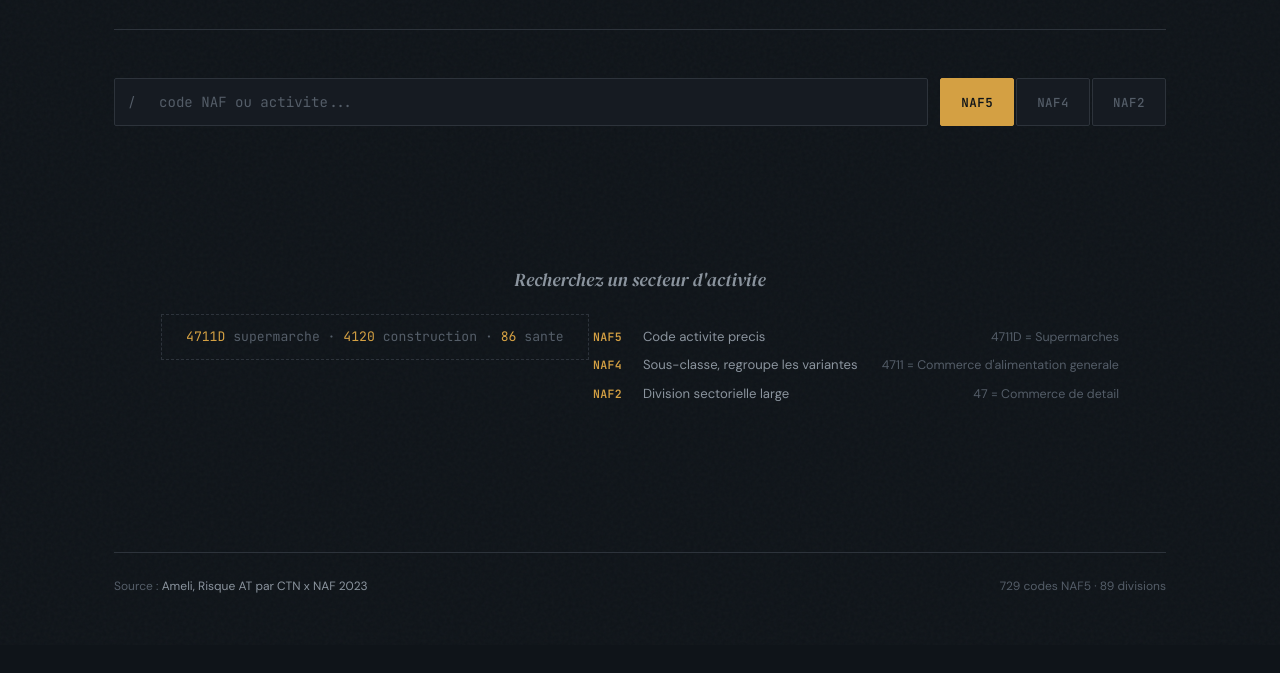
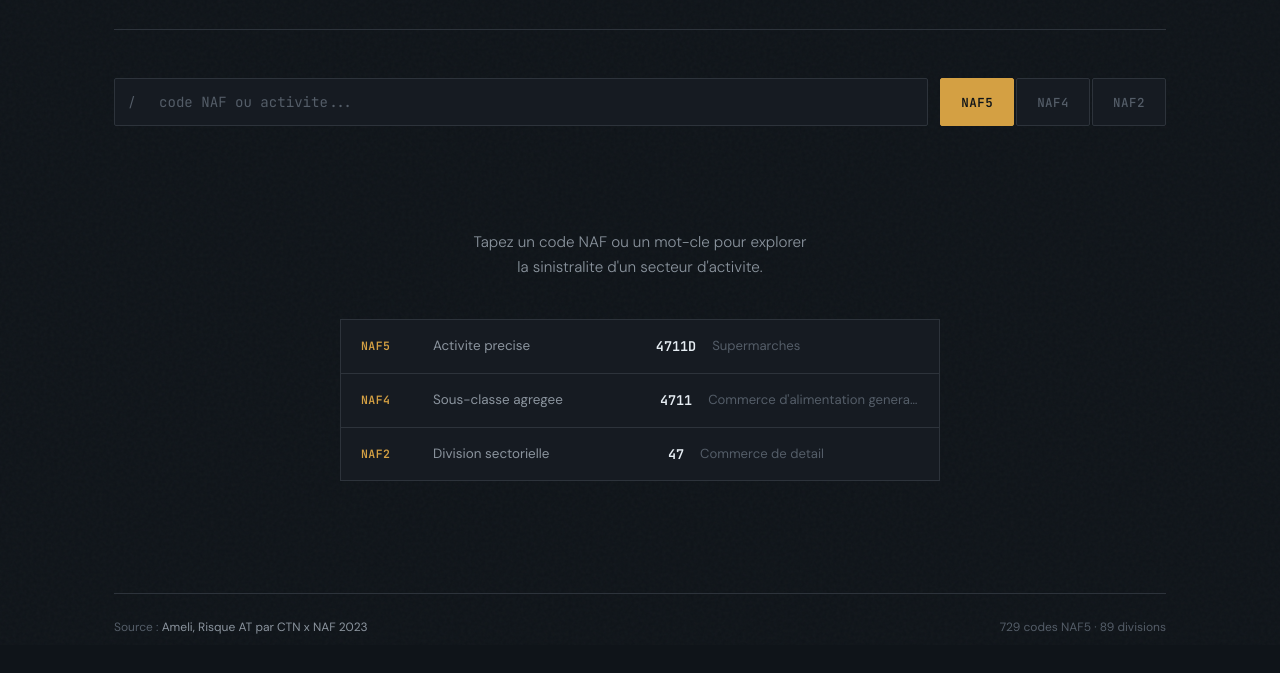
Before and after one commit to ayming-france/tableau-at-naf, a plain HTML site: page index.html in a window 1280 px wide. Shown: the part 155-828 px from the top of the page. Drawn offline with nearby package versions, Linux system fonts and the light colour scheme.

Commit message:
Redesign empty state: structured NAF table with clickable examples

```diff
--- a/index.html
+++ b/index.html
@@ -321,54 +321,63 @@
 
   /* ===== EMPTY STATE ===== */
   .empty-state {
+    padding: 64px 0;
+  }
+  .empty-inner {
+    max-width: 600px;
+    margin: 0 auto;
+  }
+  .empty-lead {
+    font-family: var(--sans);
+    font-size: 0.95rem;
+    font-weight: 300;
+    color: var(--text-secondary);
+    line-height: 1.6;
     text-align: center;
-    padding: 100px 20px;
-    color: var(--text-dim);
+    margin-bottom: 40px;
   }
-  .empty-state .prompt-hint {
-    font-family: var(--mono);
-    font-size: 0.82rem;
-    color: var(--text-dim);
-    border: 1px dashed var(--border);
-    display: inline-block;
-    padding: 12px 24px;
-    margin-top: 12px;
+  .naf-table {
+    display: flex;
+    flex-direction: column;
+    border: 1px solid var(--border);
+    background: var(--bg-elevated);
   }
-  .empty-state .prompt-hint span { color: var(--accent); }
-  .naf-explainer {
-    margin-top: 32px;
-    display: inline-flex;
-    flex-direction: column;
-    gap: 8px;
-    text-align: left;
+  .naf-row {
+    display: grid;
+    grid-template-columns: 56px 1fr auto 1fr;
+    align-items: center;
+    gap: 16px;
+    padding: 16px 20px;
+    border-bottom: 1px solid var(--border);
+    cursor: pointer;
+    transition: background 0.15s;
   }
-  .naf-level {
-    font-family: var(--sans);
-    font-size: 0.82rem;
-    color: var(--text-secondary);
-    display: flex;
-    align-items: baseline;
-    gap: 8px;
-  }
-  .naf-level strong {
+  .naf-row:last-child { border-bottom: none; }
+  .naf-row:hover { background: var(--accent-glow); }
+  .naf-badge {
     font-family: var(--mono);
     font-size: 0.72rem;
     font-weight: 600;
+    letter-spacing: 0.04em;
     color: var(--accent);
-    min-width: 42px;
-    letter-spacing: 0.03em;
   }
-  .naf-level .naf-ex {
+  .naf-desc {
+    font-size: 0.84rem;
+    color: var(--text-secondary);
+  }
+  .naf-example {
+    font-family: var(--mono);
+    font-size: 0.84rem;
+    font-weight: 600;
+    color: var(--text);
+    text-align: right;
+  }
+  .naf-label {
+    font-size: 0.82rem;
     color: var(--text-dim);
-    font-size: 0.78rem;
-    margin-left: auto;
-    padding-left: 16px;
-  }
-  .empty-state p {
-    font-family: var(--serif);
-    font-style: italic;
-    font-size: 1.15rem;
-    color: var(--text-secondary);
+    overflow: hidden;
+    text-overflow: ellipsis;
+    white-space: nowrap;
   }
 
   /* ===== FOOTER ===== */
@@ -424,12 +433,28 @@
   </div>
 
   <div class="empty-state" id="emptyState">
-    <p>Recherchez un secteur d'activite</p>
-    <div class="prompt-hint"><span>4711D</span> supermarche &middot; <span>4120</span> construction &middot; <span>86</span> sante</div>
-    <div class="naf-explainer">
-      <div class="naf-level"><strong>NAF5</strong> Code activite precis <span class="naf-ex">4711D = Supermarches</span></div>
-      <div class="naf-level"><strong>NAF4</strong> Sous-classe, regroupe les variantes <span class="naf-ex">4711 = Commerce d'alimentation generale</span></div>
-      <div class="naf-level"><strong>NAF2</strong> Division sectorielle large <span class="naf-ex">47 = Commerce de detail</span></div>
+    <div class="empty-inner">
+      <p class="empty-lead">Tapez un code NAF ou un mot-cle pour explorer<br>la sinistralite d'un secteur d'activite.</p>
+      <div class="naf-table">
+        <div class="naf-row">
+          <span class="naf-badge">NAF5</span>
+          <span class="naf-desc">Activite precise</span>
+          <span class="naf-example" data-code="4711D">4711D</span>
+          <span class="naf-label">Supermarches</span>
+        </div>
+        <div class="naf-row">
+          <span class="naf-badge">NAF4</span>
+          <span class="naf-desc">Sous-classe agregee</span>
+          <span class="naf-example" data-code="4711">4711</span>
+          <span class="naf-label">Commerce d'alimentation generale</span>
+        </div>
+        <div class="naf-row">
+          <span class="naf-badge">NAF2</span>
+          <span class="naf-desc">Division sectorielle</span>
+          <span class="naf-example" data-code="47">47</span>
+          <span class="naf-label">Commerce de detail</span>
+        </div>
+      </div>
     </div>
   </div>
 
@@ -893,6 +918,27 @@ const DATA = {"meta":{"source":"Ameli - Risque AT par CTN x NAF 2023","source_ur
     }
   }
 
+  // --- Clickable examples in empty state ---
+  document.querySelectorAll('.naf-row[data-code],.naf-example[data-code]').forEach(el => {
+    el.addEventListener('click', function() {
+      const code = (this.closest('.naf-row') || this).querySelector('.naf-example')?.dataset.code || this.dataset.code;
+      if (!code) return;
+      for (const level of ['naf5', 'naf4', 'naf2']) {
+        if (getStore(level)[code]) { setLevel(level); selectCode(code, level); return; }
+      }
+    });
+  });
+  // Make entire row clickable
+  document.querySelectorAll('.naf-row').forEach(row => {
+    const ex = row.querySelector('.naf-example');
+    if (ex) row.addEventListener('click', () => {
+      const code = ex.dataset.code;
+      for (const level of ['naf5', 'naf4', 'naf2']) {
+        if (getStore(level)[code]) { setLevel(level); selectCode(code, level); return; }
+      }
+    });
+  });
+
   window.addEventListener('hashchange', loadFromHash);
   loadFromHash();
 
```
Also changed, not shown: dashboard/template.html (+90 -44 lines).
